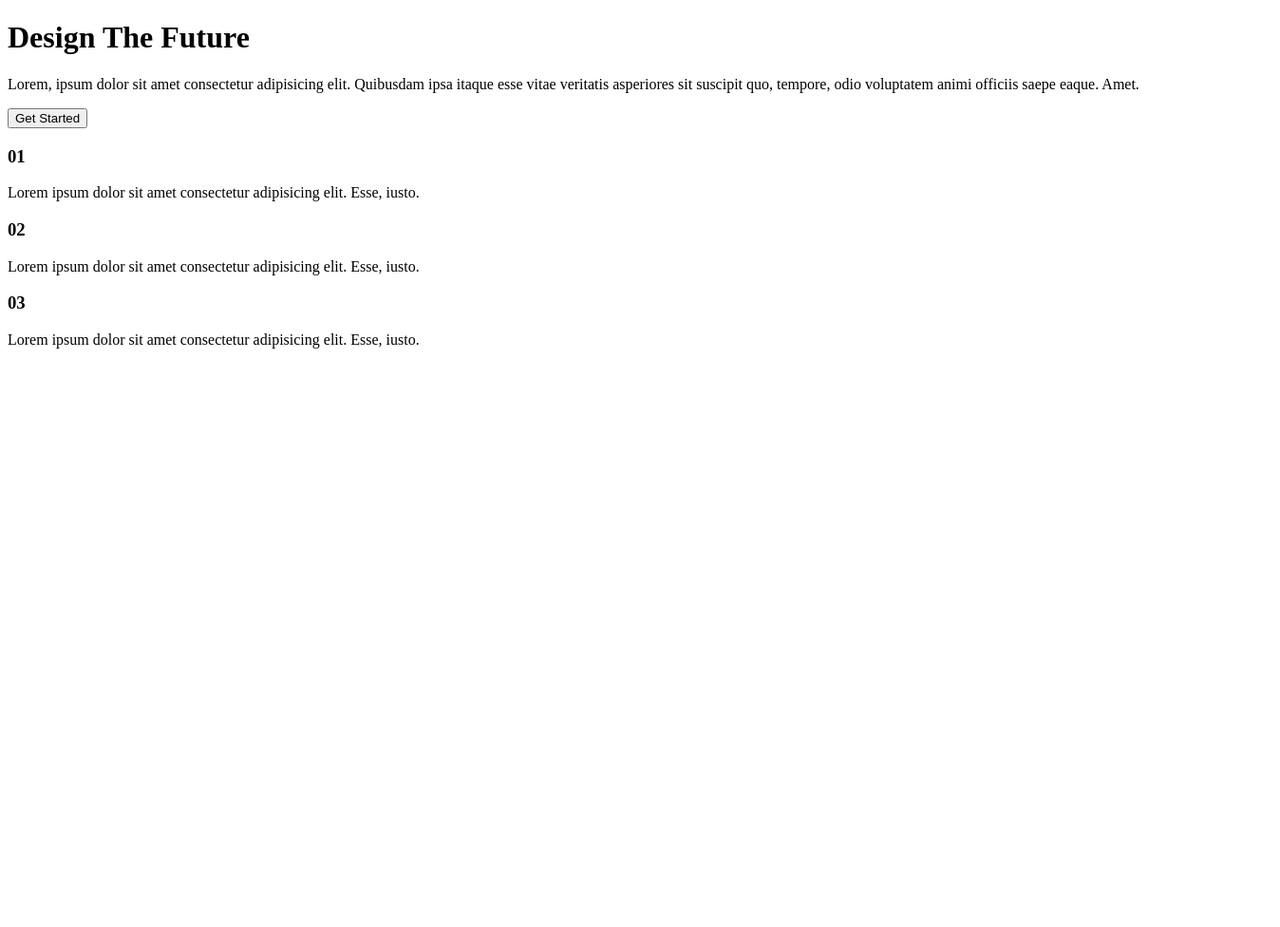
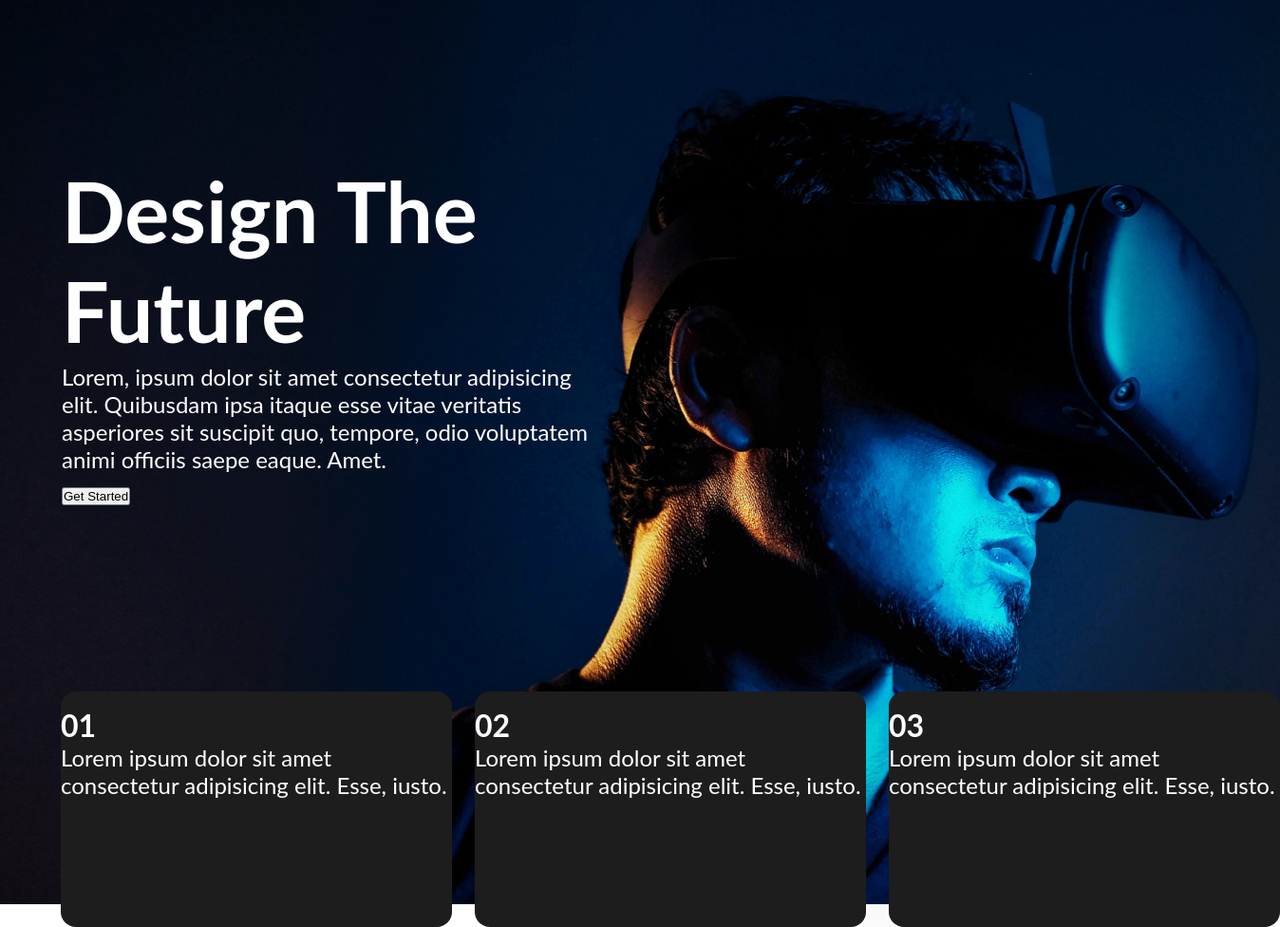
Before and after one commit to dhigun/Belajar-HTML-CSS, a plain HTML site: page index.html in a window 1280 px wide. Shown: the whole page at 95% size, 1348 px wide, since content can reach past the window. Before the commit the page ends 800 px from the top, so only its background shows below. Drawn offline with Linux system fonts and the light colour scheme.

Commit message:
mencoba css

```diff
--- a/index.html
+++ b/index.html
@@ -3,9 +3,12 @@
 <head>
     <meta charset="UTF-8">
     <meta name="viewport" content="width=device-width, initial-scale=1.0">
+    <link rel="stylesheet" href="style.css">
+    <link rel="stylesheet" href="https://cdnjs.cloudflare.com/ajax/libs/font-awesome/6.5.1/css/all.min.css">
     <title>Document</title>
 </head>
 <body>
+    <div class="background">
         <div class="container">
             <div class="content-container">
                 <h1>Design The Future</h1>
@@ -31,5 +34,7 @@
                 <p>Lorem ipsum dolor sit amet consectetur adipisicing elit. Esse, iusto.</p>
             </div>
         </div>
+    </div>
+    <script src="script.js"></script>
 </body>
 </html>
--- /dev/null
+++ b/style.css
@@ -0,0 +1,80 @@
+* {
+    margin: 0;
+    padding: 0;
+}
+
+body{
+    background-image: url(BG.png);
+    background-repeat: no-repeat;
+    position: absolute;
+    /* background-size: cover; */
+    /* width: 1440px;
+    height: 1024px; */
+    color: white
+}
+
+h1, h3, p {
+    font-family: lato;
+}
+
+h1 {
+    font-size: 88px;
+}
+
+.container {
+    width: 684px;
+    height: 454px;
+    padding-top: 170px;
+    padding-left: 65px;
+}
+
+.content-container {
+    width: 684px;
+    height: 212px;
+    line-height: 105px;
+}
+
+.isi-container {
+    width: 568px;
+    height: 128px;
+    font-size: 24px;
+}
+
+.button-container {
+    width: 216px;
+    height: 66px;
+    padding: 24px, 48px;
+    font-size: 24px;
+    line-height: 18px;
+}
+
+.card {
+    display: flex;
+    flex-direction: row;
+    align-items: flex-start;
+    padding: 0px;
+    position: absolute;
+    gap: 24px;
+    width: 1284px;
+    height: 232px;
+    top: 728px;
+    padding-left: 64px;
+}
+
+.isi-card {
+    width: 412px;
+    height: 232px;
+    background: #1d1d1d;
+    backdrop-filter: blur(16px);
+    border-radius: 16px;
+    padding-top: 16px;
+    text-align: left;
+}
+
+.isi-card h3 {
+    font-size: 32px;
+}
+
+.isi-card p {
+    font-size: 24px;
+}
```
Also changed, not shown: BG.png (added). Lines whose indentation alone changed are shown as unchanged.
